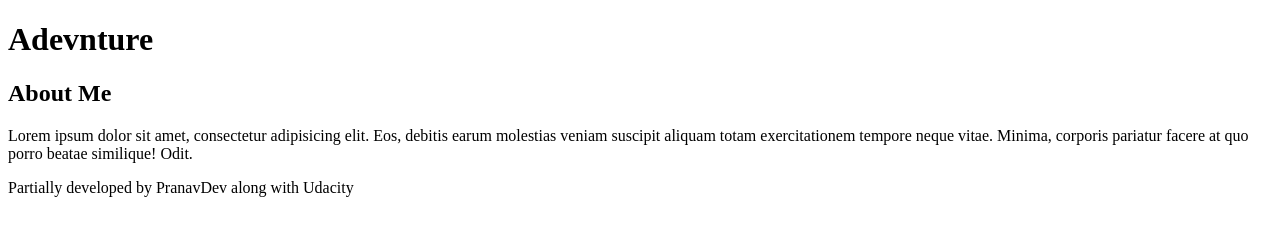
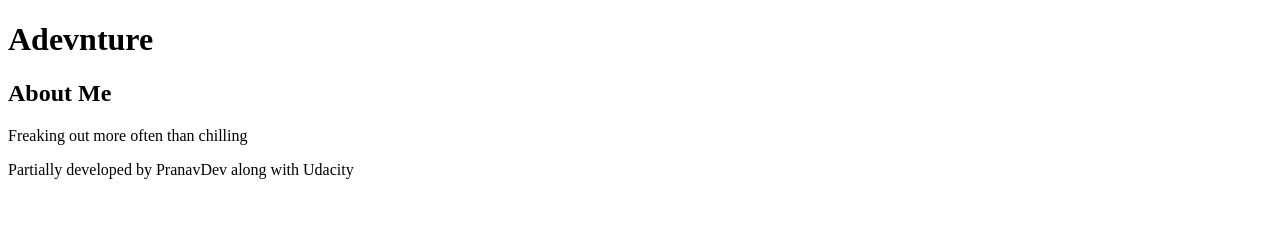
Before and after one commit to PranavDev97/git-assignment, a plain HTML site: page index.html in a window 1280 px wide. Drawn offline with Linux system fonts and the light colour scheme.

Commit message:
Changed about me content in aside

```diff
--- a/index.html
+++ b/index.html
@@ -22,7 +22,7 @@
     <aside>
         <h2>About Me</h2>
 
-        <p>Lorem ipsum dolor sit amet, consectetur adipisicing elit. Eos, debitis earum molestias veniam suscipit aliquam totam exercitationem tempore neque vitae. Minima, corporis pariatur facere at quo porro beatae similique! Odit.</p>
+        <p>Freaking out more often than chilling</p>
     </aside>
     <!-- end of new content -->
 
```
